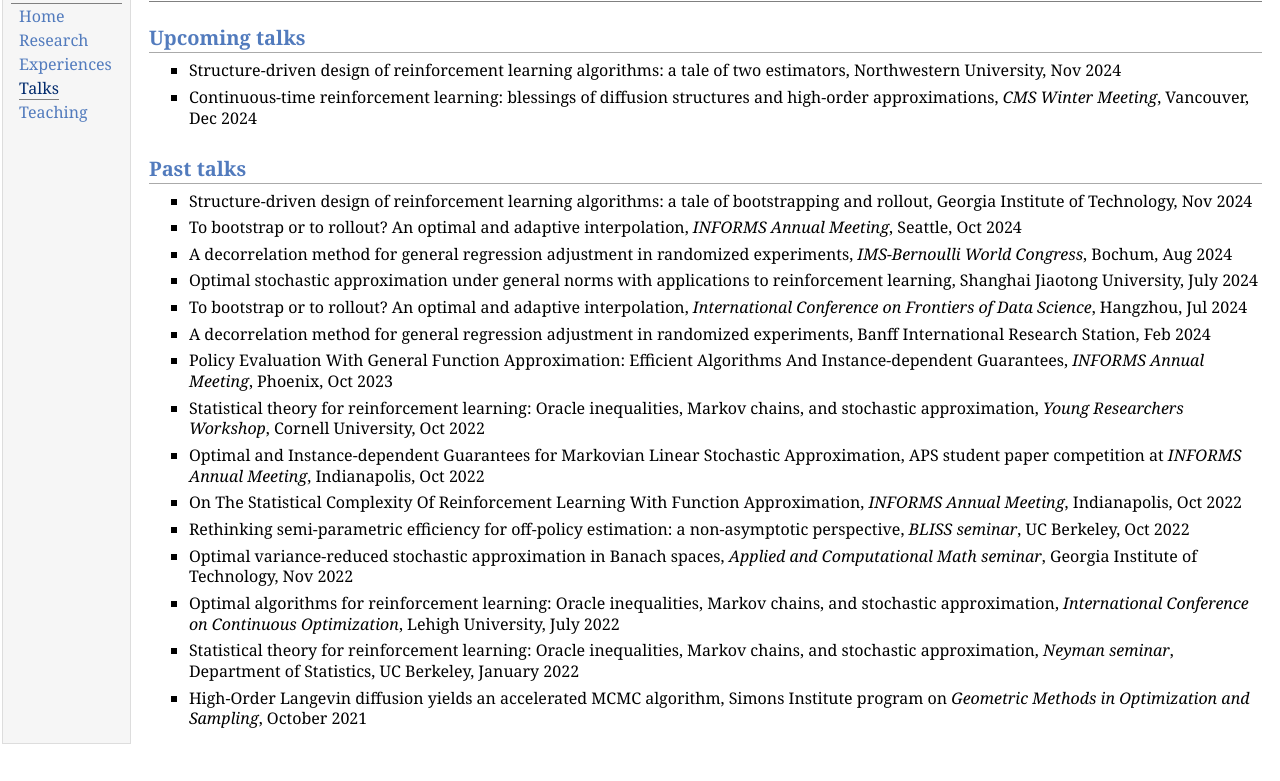
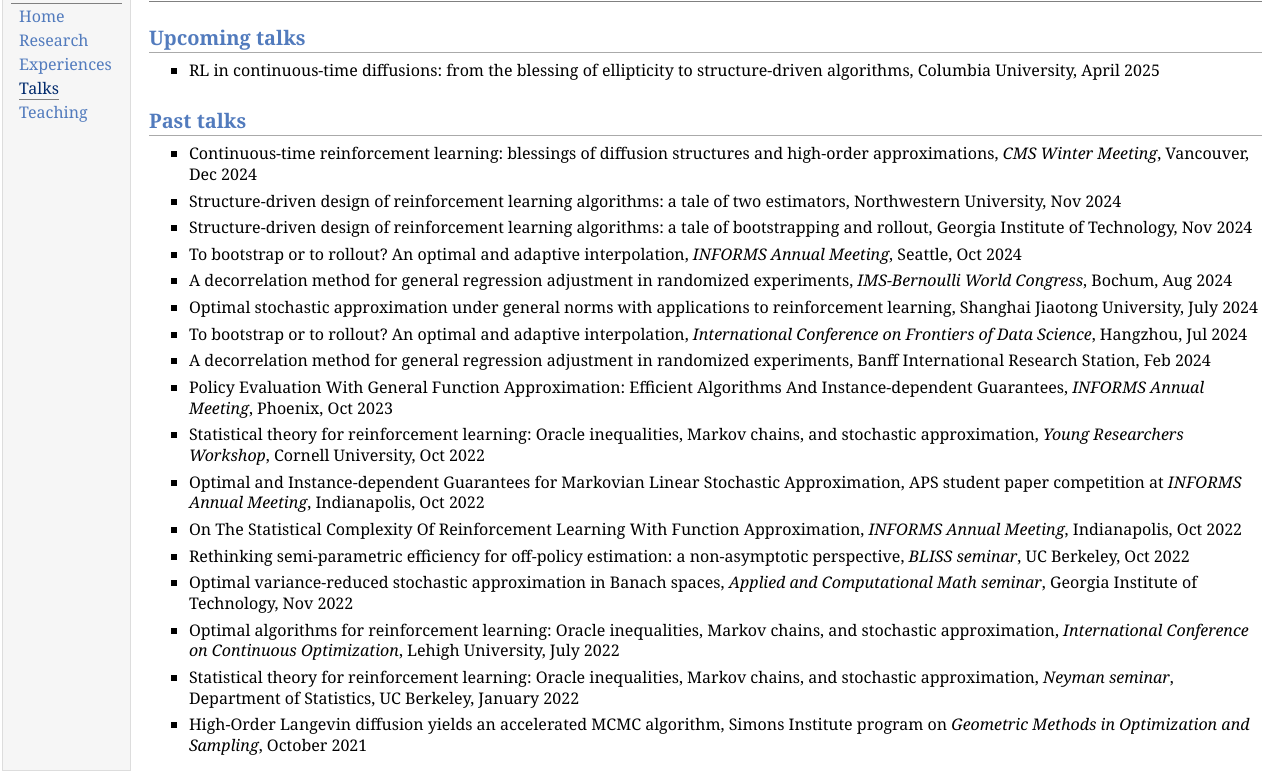
Before and after one commit to mouwenlong/mouwenlong.github.io, a plain HTML site: page talks.html in a window 1280 px wide. Shown: the part 48-829 px from the top of the page. Before the commit the page ends 802 px from the top, so only its background shows below. Drawn offline with Linux system fonts and the light colour scheme.

Commit message:
Update talks.html

```diff
--- a/talks.html
+++ b/talks.html
@@ -24,15 +24,18 @@
 </div>
 <h2>Upcoming talks</h2>
 <ul>
-<li><p>Structure-driven design of reinforcement learning algorithms: a tale of two estimators, Northwestern University, Nov 2024
-</p>
-</li>
-<li><p>Continuous-time reinforcement learning: blessings of diffusion structures and high-order approximations, <i>CMS Winter Meeting</i>, Vancouver, Dec 2024
+<li><p>RL in continuous-time diffusions: from the blessing of ellipticity to structure-driven algorithms, Columbia University, April 2025
 </p>
 </li>
 </ul>
 <h2>Past talks</h2>
 <ul>
+<li><p>Continuous-time reinforcement learning: blessings of diffusion structures and high-order approximations, <i>CMS Winter Meeting</i>, Vancouver, Dec 2024
+</p>
+</li>
+<li><p>Structure-driven design of reinforcement learning algorithms: a tale of two estimators, Northwestern University, Nov 2024
+</p>
+</li>
 <li><p>Structure-driven design of reinforcement learning algorithms: a tale of bootstrapping and rollout, Georgia Institute of Technology, Nov 2024
 </p>
 </li>
```
